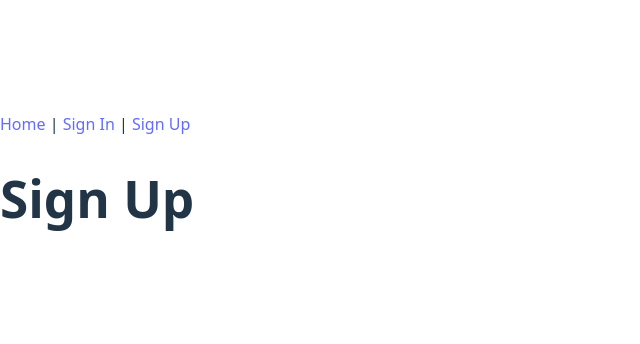
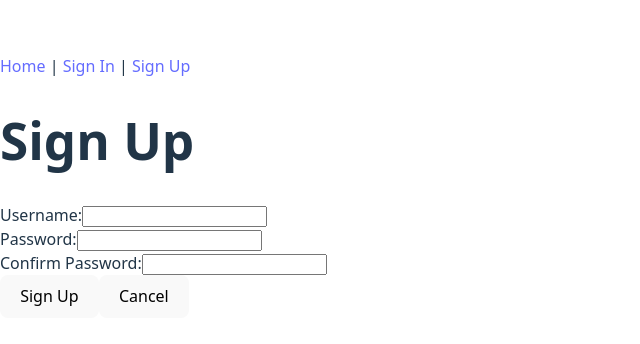
Before and after one commit to ralphwoollcombe/project-3-front-end, a React (Vite) app: page /sign-up in a window 1280 px wide. Shown: the part 214-558 px from the top of the page, without its empty margins (0-640 px from the left). Built offline with nearby package versions, Linux system fonts and the light colour scheme; no server answers.

Commit message:
authService, SignIn and SingUp

```diff
--- a/src/components/SignIn.jsx
+++ b/src/components/SignIn.jsx
@@ -1,20 +1,69 @@
-import { useContext } from 'react'
+import { useState, useContext } from 'react'
 import { useNavigate } from 'react-router-dom'
+import { signIn } from '../services/authService'
 import { AuthContext } from '../contexts/AuthContext'
 
 const SignIn = () => {
   const navigate = useNavigate()
   const { setUser } = useContext(AuthContext)
 
-  const handleFakeSignIn = () => {
-    setUser({ username: 'adil' })
-    navigate('/')
+  const [message, setMessage] = useState('')
+  const [formData, setFormData] = useState({
+    username: '',
+    password: '',
+  })
+
+  const handleChange = (evt) => {
+    setMessage('')
+    setFormData({ ...formData, [evt.target.name]: evt.target.value })
+  }
+
+  const handleSubmit = async (evt) => {
+    evt.preventDefault()
+    try {
+      const signedInUser = await signIn(formData)
+      setUser(signedInUser)
+      navigate('/')
+    } catch (err) {
+      setMessage('Invalid Credentials')
+    }
   }
 
   return (
     <main>
       <h1>Sign In</h1>
-      <button onClick={handleFakeSignIn}>Fake Sign In</button>
+      <p>{message}</p>
+
+      <form autoComplete="off" onSubmit={handleSubmit}>
+        <div>
+          <label htmlFor="username">Username:</label>
+          <input
+            type="text"
+            id="username"
+            value={formData.username}
+            name="username"
+            onChange={handleChange}
+            required
+          />
+        </div>
+
+        <div>
+          <label htmlFor="password">Password:</label>
+          <input
+            type="password"
+            id="password"
+            value={formData.password}
+            name="password"
+            onChange={handleChange}
+            required
+          />
+        </div>
+
+        <div>
+          <button type="submit">Sign In</button>
+          <button type="button" onClick={() => navigate('/')}>Cancel</button>
+        </div>
+      </form>
     </main>
   )
 }
--- a/src/components/SignUp.jsx
+++ b/src/components/SignUp.jsx
@@ -1,9 +1,93 @@
+import { useState, useContext } from 'react'
+import { useNavigate } from 'react-router-dom'
+import { signUp } from '../services/authService'
+import { AuthContext } from '../contexts/AuthContext'
+
 const SignUp = () => {
-  return (
-    <main>
-      <h1>Sign Up</h1>
-    </main>
-  )
+    const navigate = useNavigate()
+    const { setUser } = useContext(AuthContext)
+
+    const [message, setMessage] = useState('')
+    const [formData, setFormData] = useState({
+        username: '',
+        password: '',
+        passwordConf: '',
+    })
+
+    const { username, password, passwordConf } = formData
+
+
+    const handleChange = (evt) => {
+        setMessage('')
+        setFormData({ ...formData, [evt.target.name]: evt.target.value })
+    }
+
+
+    const handleSubmit = async (evt) => {
+        evt.preventDefault()
+        if (password !== passwordConf) {
+            setMessage('Passwords do not match')
+            return
+        }
+
+        try {
+            const newUser = await signUp(formData)
+            setUser(newUser)
+            navigate('/')
+        } catch (err) {
+            setMessage(err.message)
+        }
+    }
+
+    return (
+        <main>
+            <h1>Sign Up</h1>
+            <p>{message}</p>
+
+            <form onSubmit={handleSubmit}>
+                <div>
+                    <label htmlFor="username">Username:</label>
+                    <input
+                        type="text"
+                        id='username'
+                        value={username}
+                        name='username'
+                        onChange={handleChange}
+                        required
+                    />
+                </div>
+
+                <div>
+                    <label htmlFor="password">Password:</label>
+                    <input
+                        type="password"
+                        id="password"
+                        value={password}
+                        name="password"
+                        onChange={handleChange}
+                        required
+                    />
+                </div>
+
+                <div>
+                    <label htmlFor="passwordConf">Confirm Password:</label>
+                    <input
+                        type="password"
+                        id="passwordConf"
+                        value={passwordConf}
+                        name="passwordConf"
+                        onChange={handleChange}
+                        required
+                    />
+                </div>
+                <div>
+                    <button type="submit">Sign Up</button>
+                    <button type="button" onClick={() => navigate('/')}>Cancel</button>
+                </div>
+            </form>
+        </main>
+    )
+
 }
 
 export default SignUp
--- a/src/services/authService.js
+++ b/src/services/authService.js
@@ -0,0 +1,49 @@
+const BASE_URL = `${import.meta.env.VITE_BACK_END_SERVER_URL}/auth`
+
+const decodeToken = (token) => {
+  return JSON.parse(atob(token.split('.')[1])).payload
+}
+
+const signUp = async (formData) => {
+  const res = await fetch(`${BASE_URL}/sign-up`, {
+    method: 'POST',
+    headers: { 'Content-Type': 'application/json' },
+    body: JSON.stringify(formData),
+  })
+
+  const data = await res.json()
+
+  if (!res.ok || data.err) {
+    throw new Error(data.err || 'Sign up failed')
+  }
+
+  if (!data.token) {
+    throw new Error('Invalid response from server')
+  }
+
+  localStorage.setItem('token', data.token)
+  return decodeToken(data.token)
+}
+
+const signIn = async (formData) => {
+  const res = await fetch(`${BASE_URL}/sign-in`, {
+    method: 'POST',
+    headers: { 'Content-Type': 'application/json' },
+    body: JSON.stringify(formData),
+  })
+
+  const data = await res.json()
+
+  if (!res.ok || data.err) {
+    throw new Error(data.err || 'Sign in failed')
+  }
+
+  if (!data.token) {
+    throw new Error('Invalid response from server')
+  }
+
+  localStorage.setItem('token', data.token)
+  return decodeToken(data.token)
+}
+
+export { signUp, signIn }
```
Also changed, not shown: src/services/userService.js (added).
